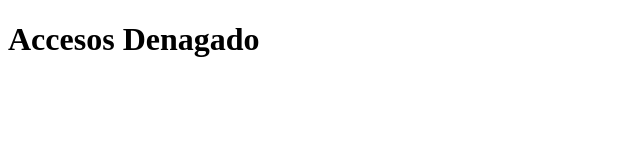
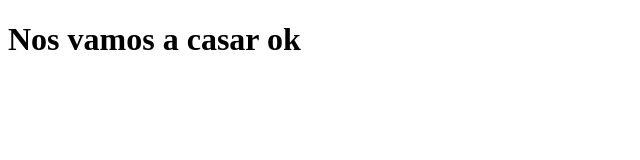
Before and after one commit to syzurdo/curso-node-restServerBasico, a website: page public/index.html in a window 1280 px wide. Shown: the whole page, without its empty margins (0-640 px from the left). Drawn offline with Linux system fonts and the light colour scheme.

```diff
--- a/public/index.html
+++ b/public/index.html
@@ -7,7 +7,7 @@
     <title>Acceso Denegado</title>
 </head>
 <body>
-    <h1>Accesos Denagado</h1>
+    <h1>Nos vamos a casar ok</h1>
     <!-- acá se puede poner la aplicación de react -->
 </body>
 </html>
```
